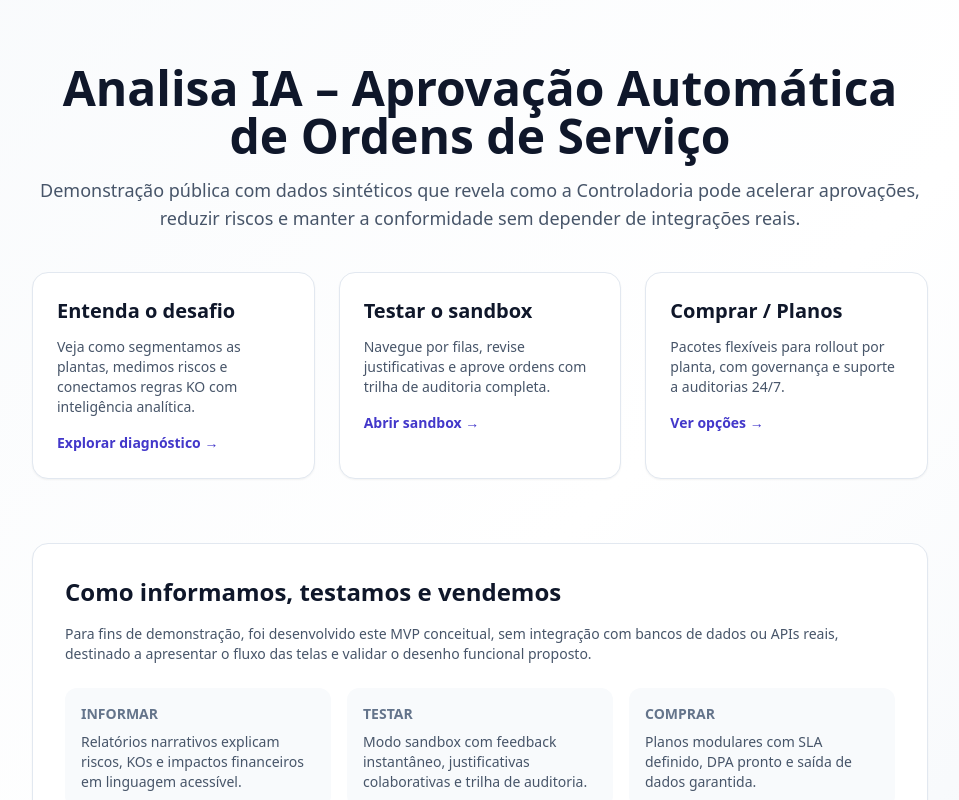
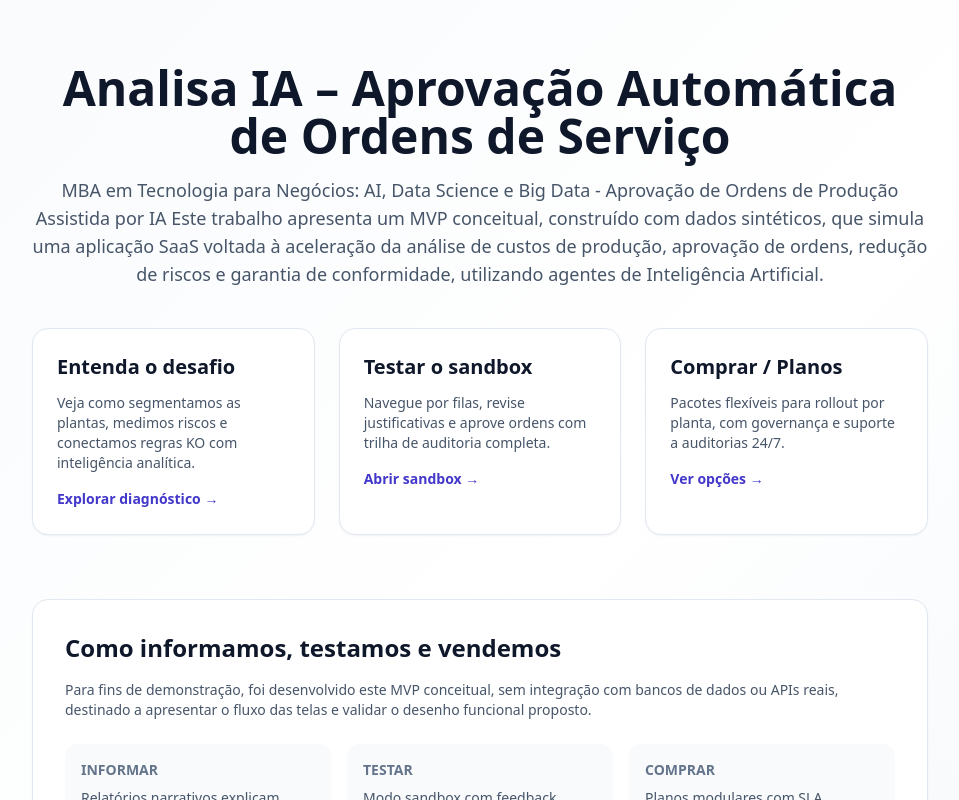
Before and after one commit to ccerquei2/SaaS_Web_Aprovall_Mba_TCC, a Next.js app: page / in a window 1280 px wide. Shown: the top 800 px of the page, without its empty margins (160-1119 px from the left). Built offline with nearby package versions, Linux system fonts and the light colour scheme.

Commit message:
Update page.tsx

```diff
--- a/app/page.tsx
+++ b/app/page.tsx
@@ -8,8 +8,9 @@ export default function LandingPage() {
           Analisa IA – Aprovação Automática de Ordens de Serviço
         </h1>
         <p className="mt-4 text-lg text-slate-600">
-          Demonstração pública com dados sintéticos que revela como a Controladoria pode acelerar aprovações, reduzir
-          riscos e manter a conformidade sem depender de integrações reais.
+          MBA em Tecnologia para Negócios: AI, Data Science e Big Data  - Aprovação de Ordens de Produção Assistida por IA
+          Este trabalho apresenta um MVP conceitual, construído com dados sintéticos, que simula uma aplicação SaaS voltada à aceleração
+          da análise de custos de produção, aprovação de ordens, redução de riscos e garantia de conformidade, utilizando agentes de Inteligência Artificial.
         </p>
         <div className="mt-10 grid gap-6 sm:grid-cols-3">
           <div className="rounded-2xl border border-slate-200 bg-white p-6 text-left shadow-sm">
```
